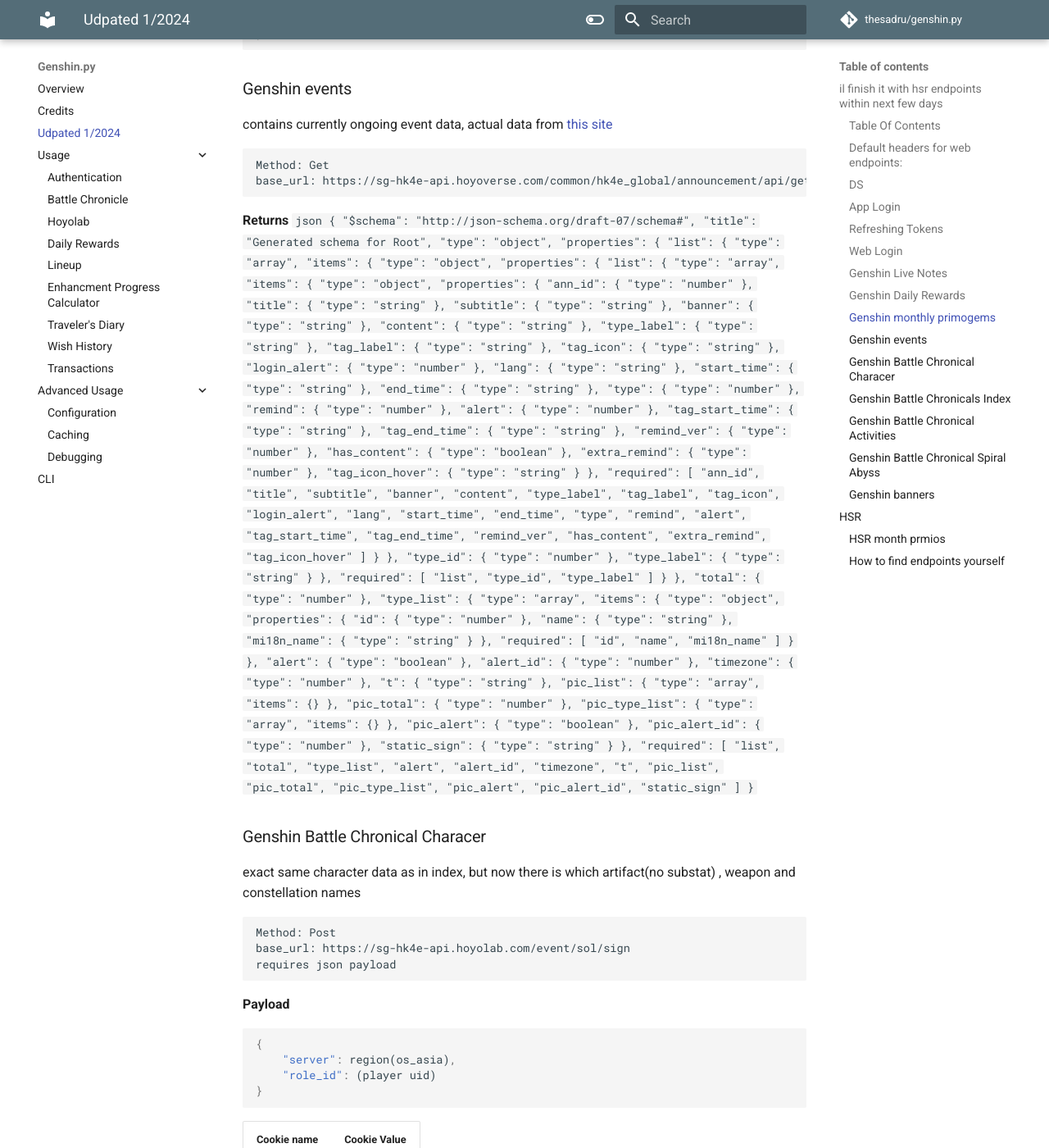
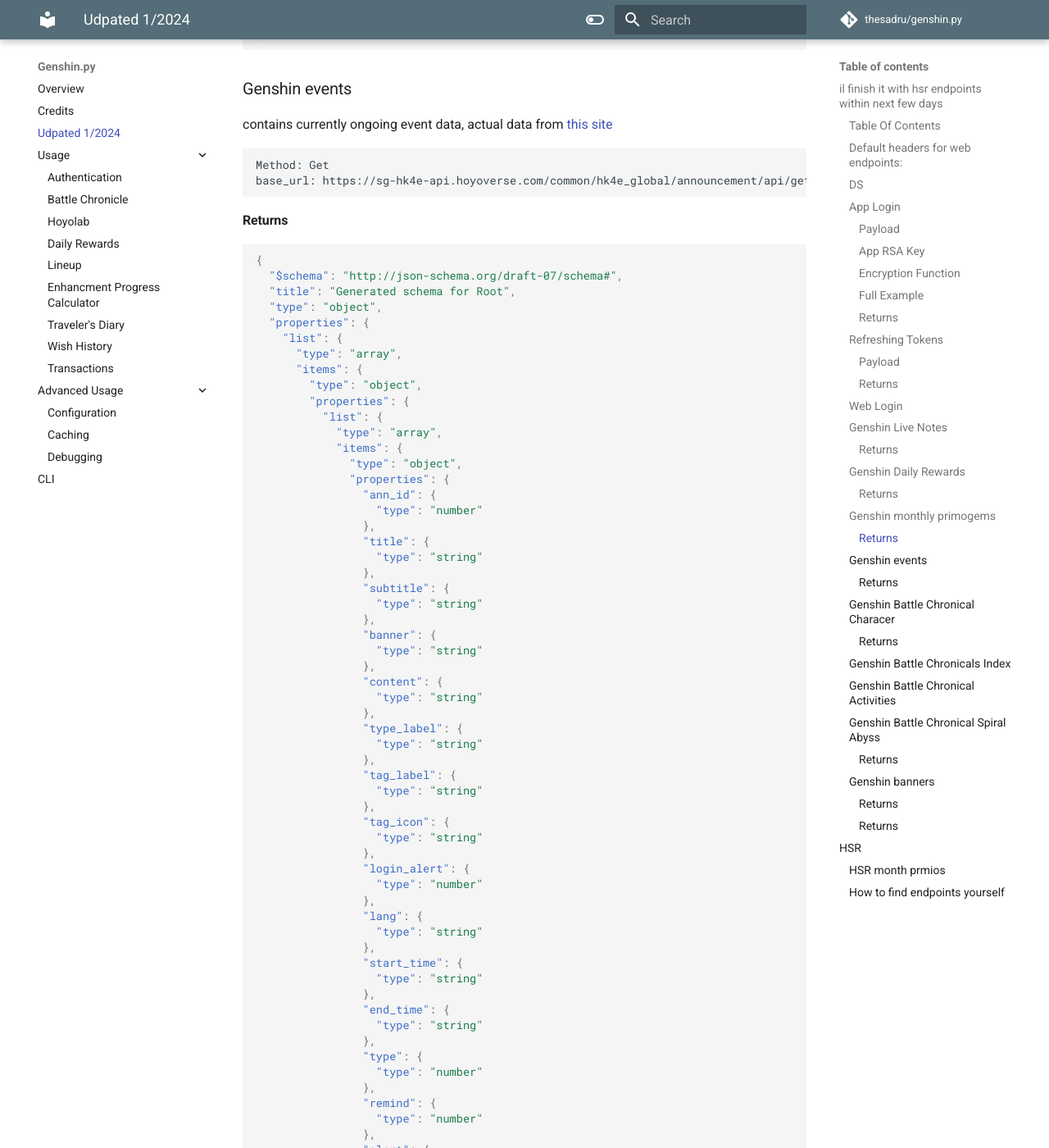
Before and after one commit to thesadru/genshin.py, an MkDocs documentation site: the page built from docs/genshinapi.md, in a window 1280 px wide and 1400 px high, scrolled down 18758 px. Shown: the whole window at 82% size. Built offline with MkDocs 1.6.1 and Material for MkDocs 9.7.7, drawn with Linux system fonts in a browser that asks for light colours; comment, search, counter and statistics services are not loaded; some of the changed text lies outside the part shown.

Commit message:
fix headers

````diff
--- a/docs/genshinapi.md
+++ b/docs/genshinapi.md
@@ -120,7 +120,7 @@
 |x-rpc-app_id|c9oqaq3s3gu8|
 
 
-**Payload**
+#### Payload
 ```json
 {
     "account": (encrypted pass),
@@ -128,7 +128,7 @@
 }
 ```
 
-**APP RSA Key**
+#### App RSA Key
 
 2 different formats, one with pyton another, a raw string
 ```py
@@ -150,7 +150,7 @@
 ```
 
 
-**Encryption Function**
+#### Encryption Function
 
 ```py
 def encrypt_geetest_password(text: str) -> str:
@@ -180,7 +180,8 @@
 }
 ```
 
-**Full Example**
+#### Full Example
+
 ```py
 import time
 import random
@@ -242,7 +243,7 @@
 
 
 
-**Returns**
+#### Returns
 
 see bellow, same a refreshing tokens
 
@@ -267,7 +268,7 @@
 |ds|app ds|
 |x-rpc-app_id|c9oqaq3s3gu8|
 
-**Payload**
+#### Payload
 ```json
 {
     "dst_token_types": [
@@ -276,7 +277,7 @@
     ]
 }
 ```
-**Returns**
+#### Returns
 ```json
 {
   "$schema": "http://json-schema.org/draft-07/schema#",
@@ -443,7 +444,7 @@
 |x-rpc-client_type|5|
 |x-rpc-language|en-us|
 
-**Returns**
+#### Returns
 ```json
 {
   "$schema": "http://json-schema.org/draft-07/schema#",
@@ -703,7 +704,7 @@
 |ltoken_v2|DYNAMIC|
 |ltuid_v2|DYNAMIC|
 
-**Returns**
+#### Returns
 ```json
 {
   "$schema": "http://json-schema.org/draft-07/schema#",
@@ -762,7 +763,7 @@
 |ltoken_v2|DYNAMIC|
 |ltuid_v2|DYNAMIC|
 
-**Returns**
+#### Returns
 ```json
 {
   "$schema": "http://json-schema.org/draft-07/schema#",
@@ -882,7 +883,8 @@
 
     Method: Get
     base_url: https://sg-hk4e-api.hoyoverse.com/common/hk4e_global/announcement/api/getAnnList?game=hk4e&game_biz=hk4e_global&lang=en&auth_appid=announcement&bundle_id=hk4e_global&level=60&platform=pc&region=os_euro&sdk_presentation_style=fullscreen&sdk_screen_transparent=true&uid=99999999
-**Returns**
+
+#### Returns
 ```json
 {
   "$schema": "http://json-schema.org/draft-07/schema#",
@@ -1086,7 +1088,7 @@
     base_url: https://sg-hk4e-api.hoyolab.com/event/sol/sign
     requires json payload
 
-**Payload**
+#### Returns
 ```json
 {
     "server": region(os_asia),
@@ -2343,7 +2345,7 @@
 |x-rpc-client_type|5|
 |x-rpc-language|en-us|
 
-**Returns**
+#### Returns
 ```json
 {
   "$schema": "http://json-schema.org/draft-07/schema#",
@@ -2755,7 +2757,7 @@
     Method: Get
     base_url: https://operation-webstatic.mihoyo.com/gacha_info/hk4e/cn_gf01/gacha/list.json
 
-**Returns**
+#### Returns
 ```json
 {
   "$schema": "http://json-schema.org/draft-07/schema#",
@@ -2821,7 +2823,7 @@
     Method: Get
     base_url: https://operation-webstatic.hoyoverse.com/gacha_info/hk4e/os_asia/{gacha_id}/en-us.json
 
-**Returns**
+#### Returns
 ```json
 {
   "$schema": "http://json-schema.org/draft-07/schema#",
````
